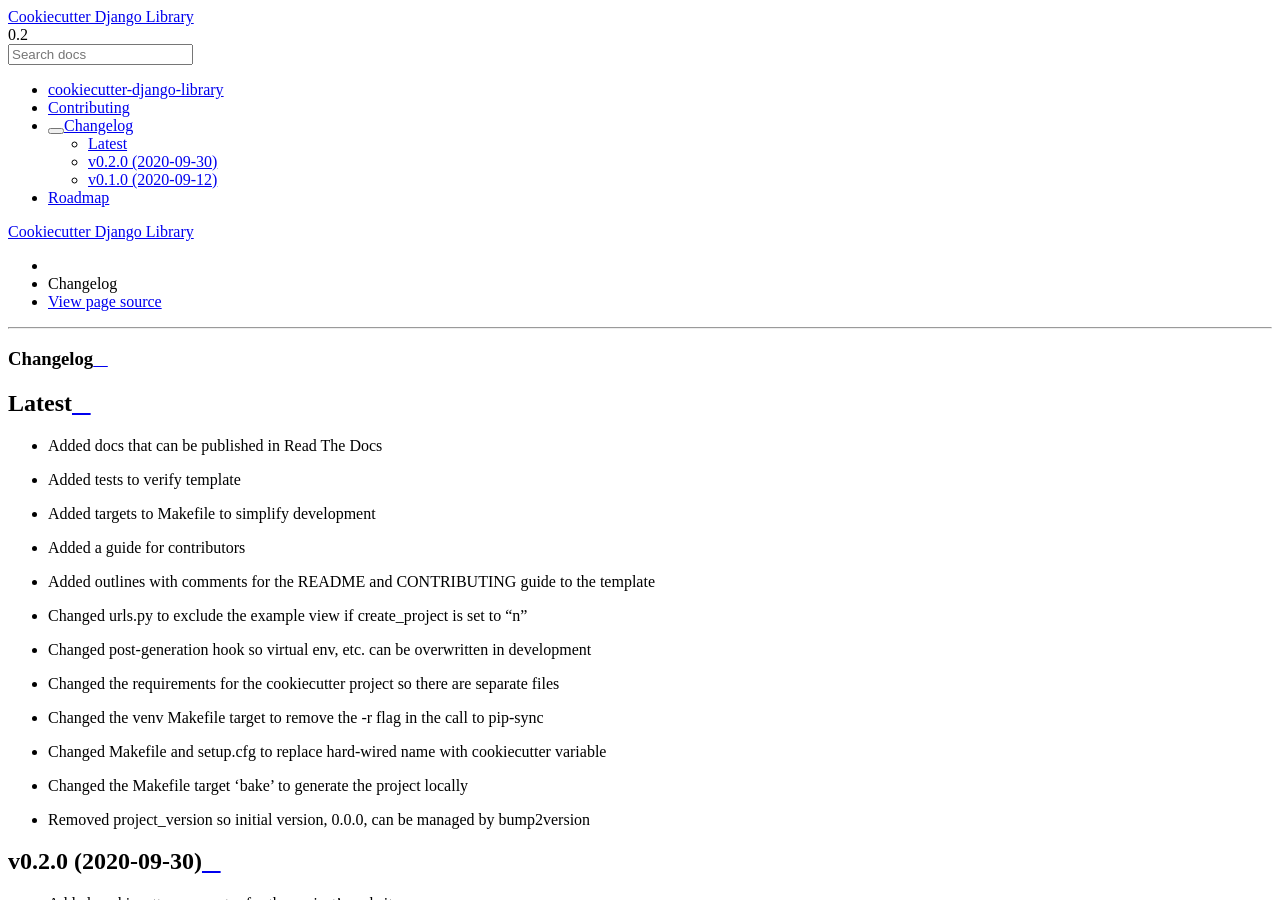
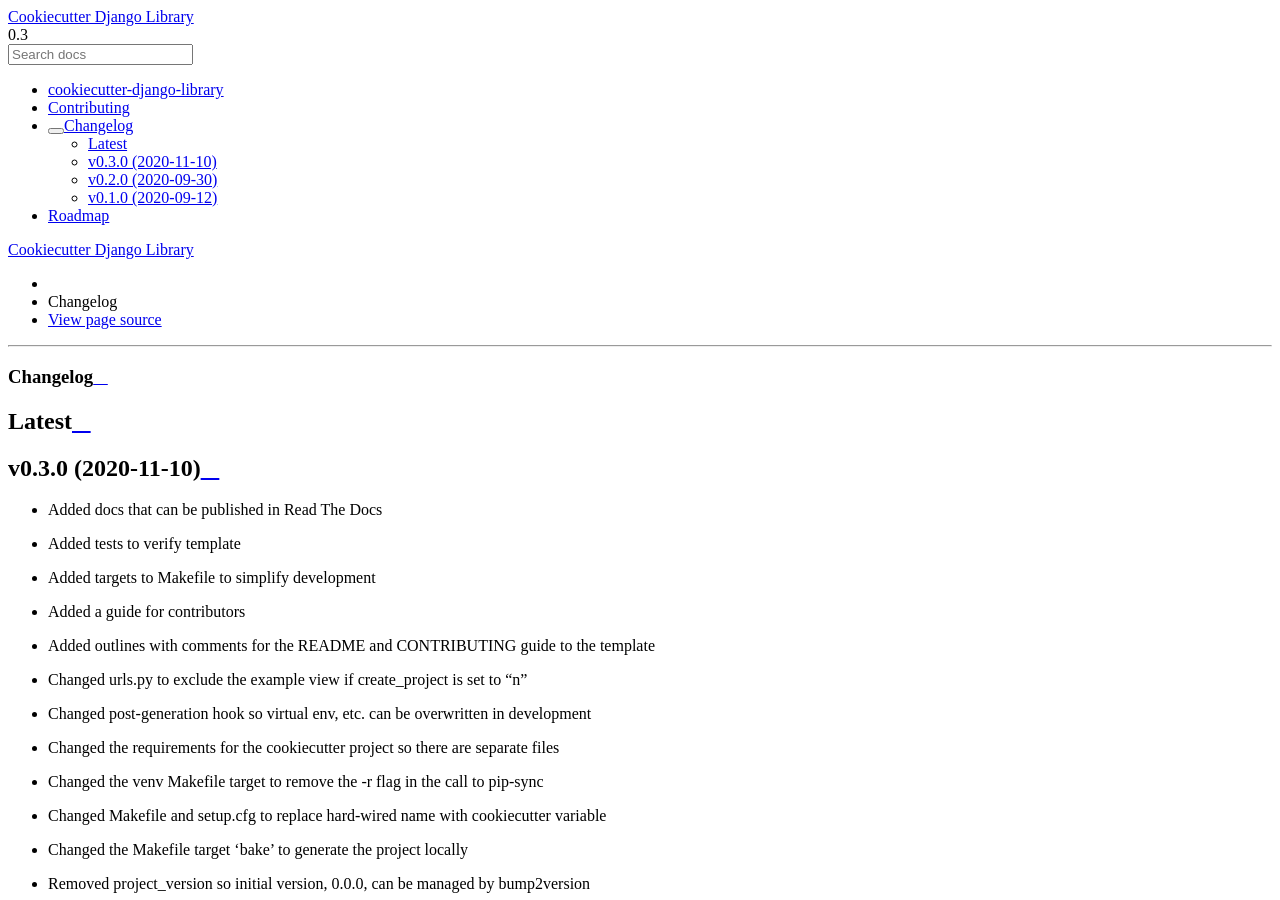
Before and after one commit to StuartMacKay/cookiecutter-django-library, a Sphinx documentation site: the page built from docs/changelog.rst, in a window 1280 px wide and 900 px high. Built offline with Sphinx 7.4.7 and the Read the Docs theme 2.0.0, drawn with Linux system fonts in a browser that asks for light colours.

Commit message:
New version: 0.3.0

```diff
--- a/CHANGELOG.rst
+++ b/CHANGELOG.rst
@@ -4,6 +4,9 @@
 
 Latest
 ======
+
+v0.3.0 (2020-11-10)
+===================
 
 * Added docs that can be published in Read The Docs
 * Added tests to verify template
--- a/docs/conf.py
+++ b/docs/conf.py
@@ -22,8 +22,8 @@
 copyright = "2020, Stuart MacKay"
 author = "Stuart MacKay"
 
-version = "0.2"
-release = "0.2.0"
+version = "0.3"
+release = "0.3.0"
 
 
 # -- General configuration ---------------------------------------------------
```
Also changed, not shown: .bumpversion.cfg.
